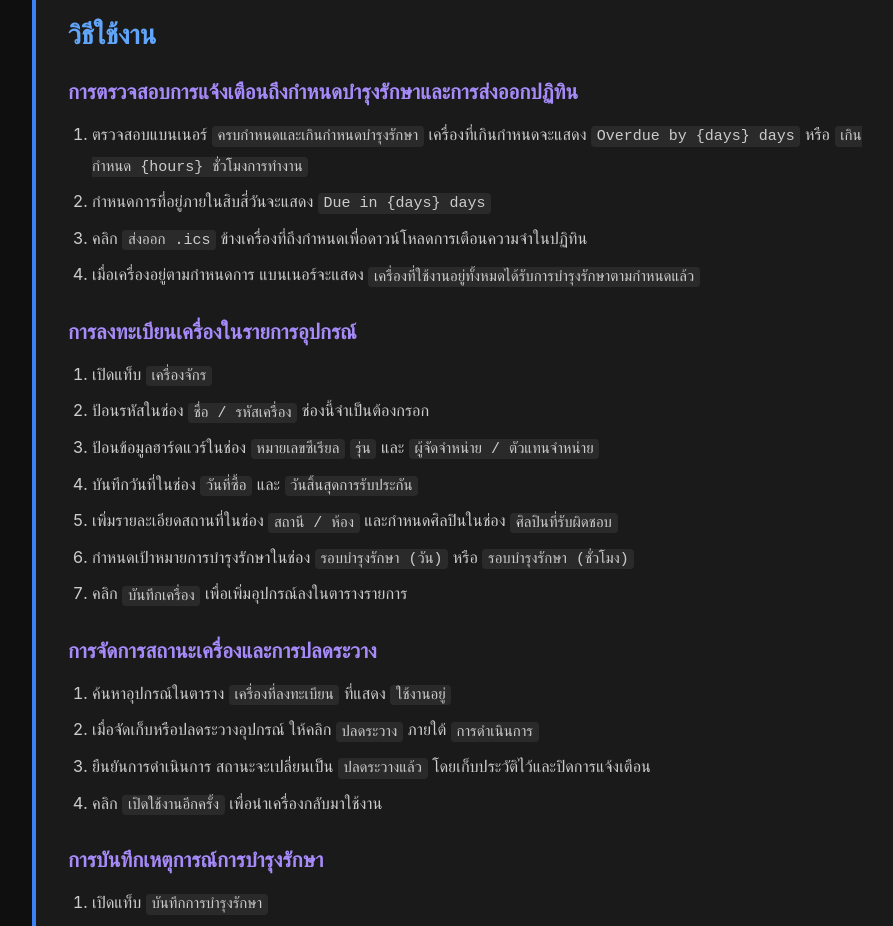
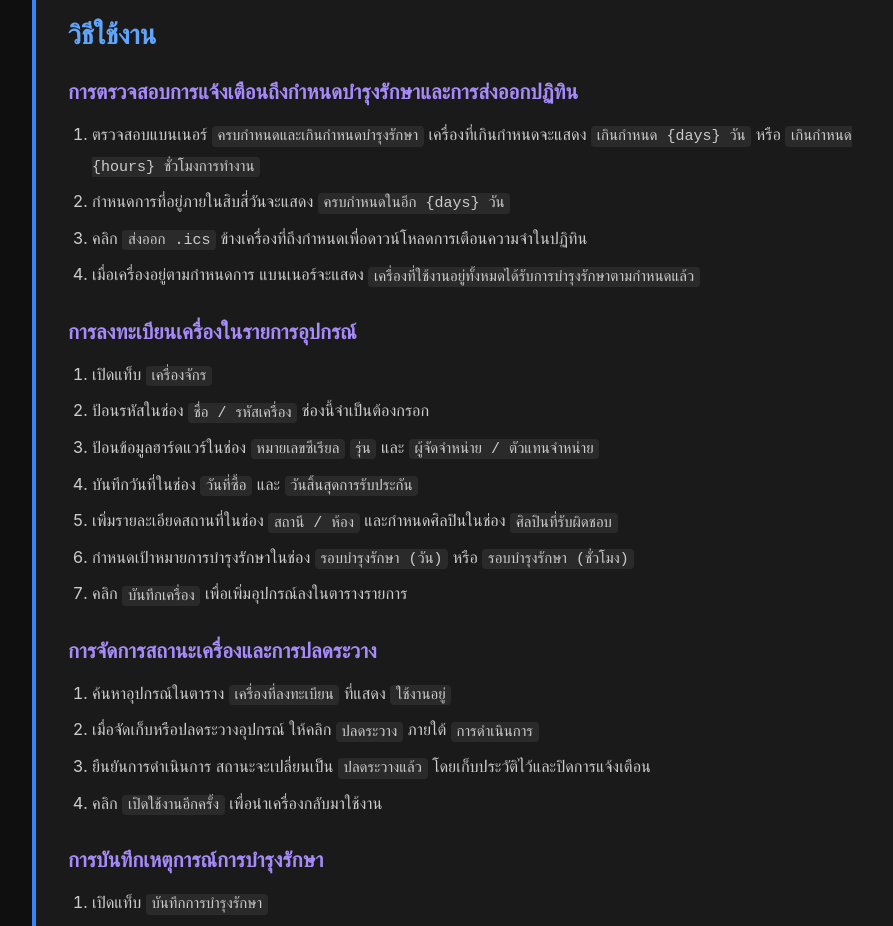
Before and after one commit to Poli-International/machine-maintenance-logbook, a website: page documentation-th.html in a window 1280 px wide. Shown: the part 1064-1990 px from the top of the page, without its empty margins (174-1067 px from the left). Drawn offline with Linux system fonts and the light colour scheme.

Commit message:
sync documentation-th.html from the live site
The website copy of this tool moved on and the repo did not, so an
AI Studio import from here would have reverted it.

```diff
--- a/documentation-th.html
+++ b/documentation-th.html
@@ -62,8 +62,8 @@
         <h2>วิธีใช้งาน</h2>
         <h3>การตรวจสอบการแจ้งเตือนถึงกำหนดบำรุงรักษาและการส่งออกปฏิทิน</h3>
         <ol>
-        <li>ตรวจสอบแบนเนอร์ <code>ครบกำหนดและเกินกำหนดบำรุงรักษา</code> เครื่องที่เกินกำหนดจะแสดง <code>Overdue by {days} days</code> หรือ <code>เกินกำหนด {hours} ชั่วโมงการทำงาน</code></li>
-        <li>กำหนดการที่อยู่ภายในสิบสี่วันจะแสดง <code>Due in {days} days</code></li>
+        <li>ตรวจสอบแบนเนอร์ <code>ครบกำหนดและเกินกำหนดบำรุงรักษา</code> เครื่องที่เกินกำหนดจะแสดง <code>เกินกำหนด {days} วัน</code> หรือ <code>เกินกำหนด {hours} ชั่วโมงการทำงาน</code></li>
+        <li>กำหนดการที่อยู่ภายในสิบสี่วันจะแสดง <code>ครบกำหนดในอีก {days} วัน</code></li>
         <li>คลิก <code>ส่งออก .ics</code> ข้างเครื่องที่ถึงกำหนดเพื่อดาวน์โหลดการเตือนความจำในปฏิทิน</li>
         <li>เมื่อเครื่องอยู่ตามกำหนดการ แบนเนอร์จะแสดง <code>เครื่องที่ใช้งานอยู่ทั้งหมดได้รับการบำรุงรักษาตามกำหนดแล้ว</code></li>
         </ol>
```
